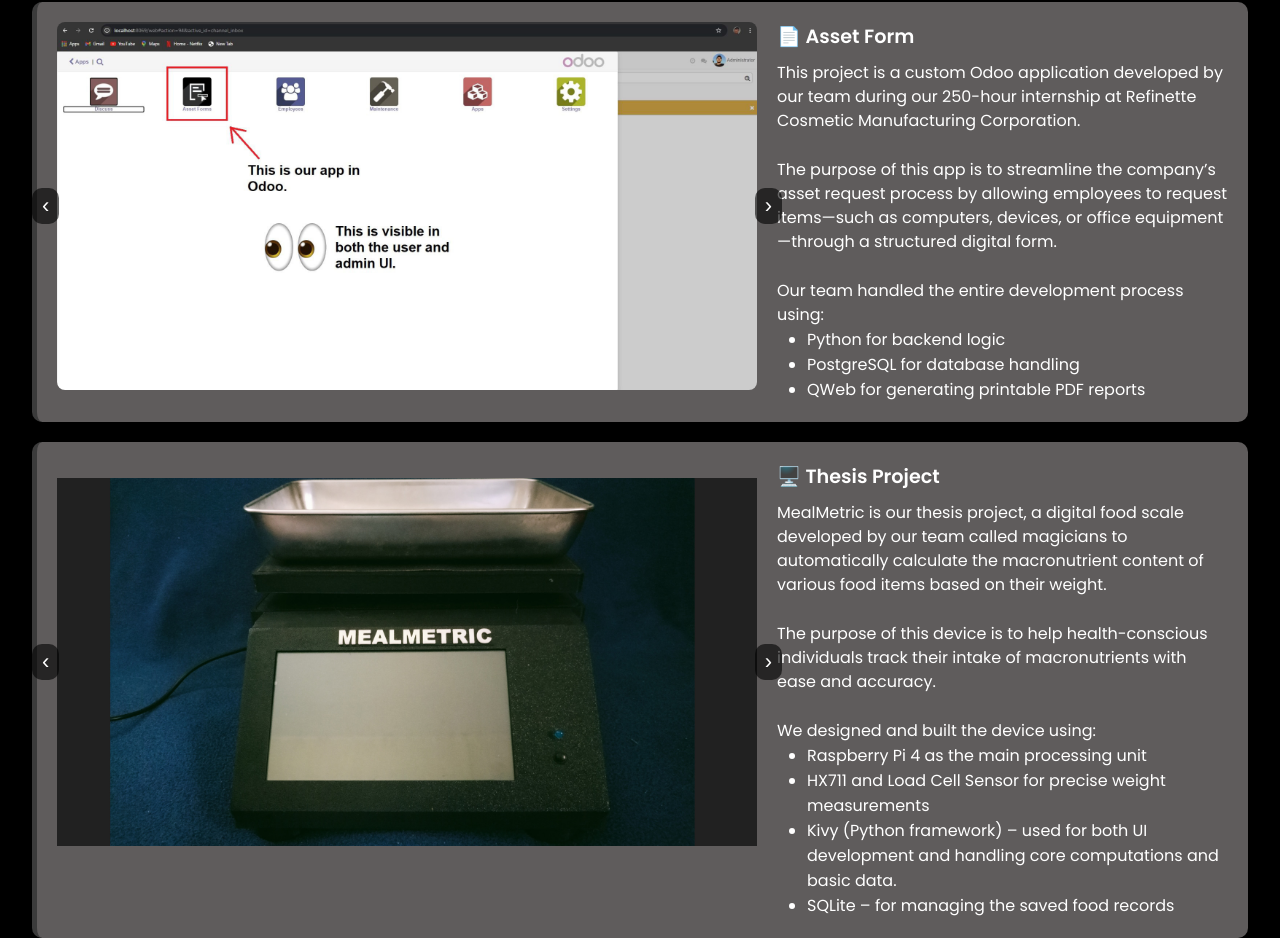
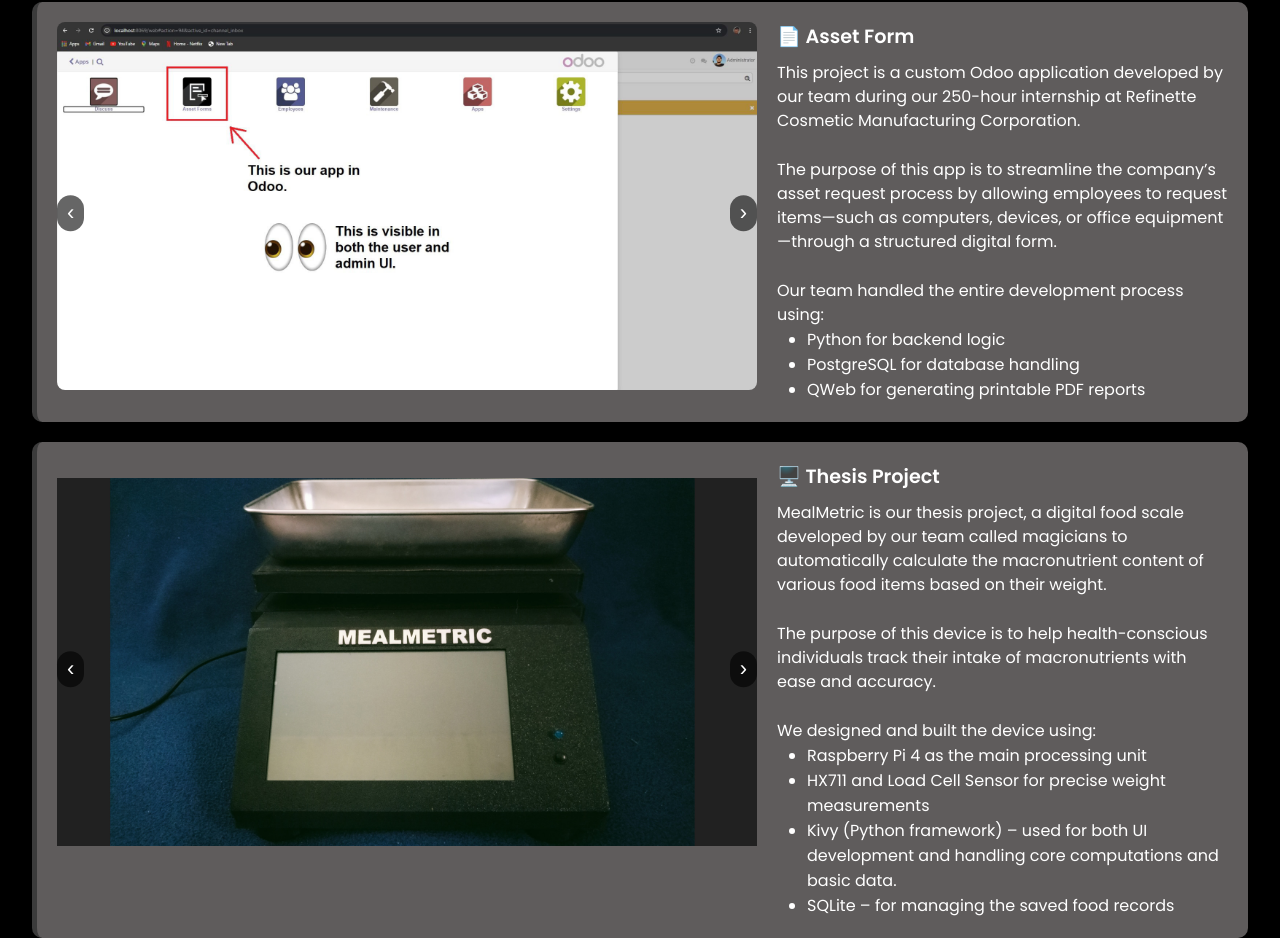
Before and after one commit to Anicakes1031/MyPortfolio, a plain HTML site: page index.html in a window 1280 px wide. Shown: the part 1227-2165 px from the top of the page. Drawn offline with Linux system fonts and the light colour scheme.

Commit message:
Update styles.css

```diff
--- a/styles.css
+++ b/styles.css
@@ -295,14 +295,14 @@ nav .right a:last-child:hover {
 .next-btn {
   position: absolute;
   top: 50%;
-  transform: translateY(-50%);
+  transform: translateY(-30%);
   background-color: rgba(0, 0, 0, 0.6);
   border: none;
   color: white;
   font-size: 22px;
   padding: 5px 10px;
   cursor: pointer;
-  border-radius: 10px;
+  border-radius: 100px;
   z-index: 2;
   transition: background-color 0.2s;
 }
@@ -313,11 +313,11 @@ nav .right a:last-child:hover {
 }
 
 .prev-btn {
-  left: -25px;
+  left: 0px;
 }
 
 .next-btn {
-  right: -25px;
+  right: 0px;
 }
 
 .project-text {
```
